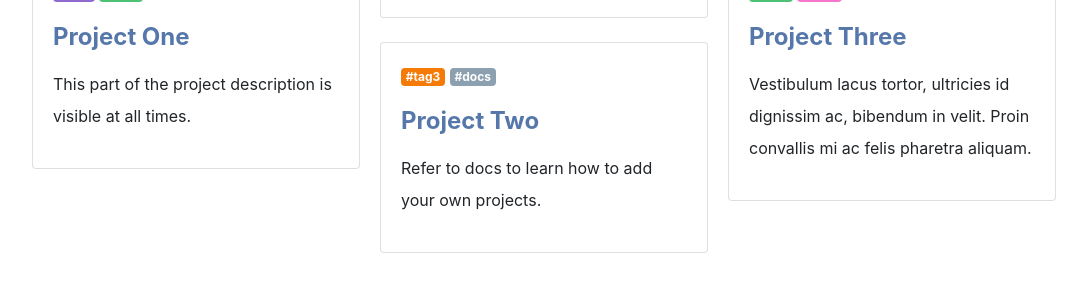
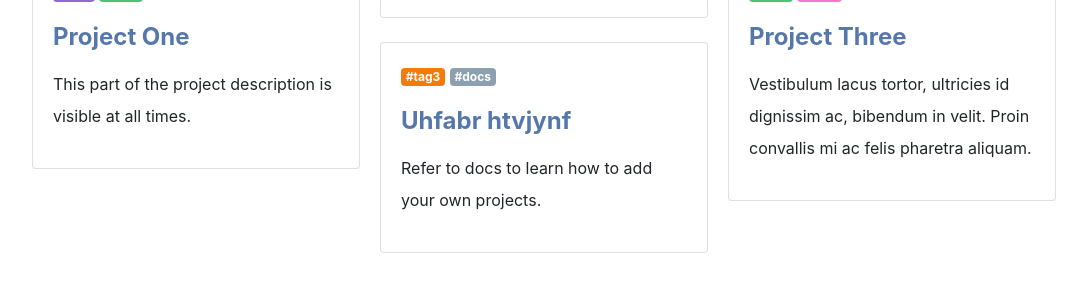
Before and after one commit to RedShadow-play/pm-profiru-82335, a Jekyll site: the page built from pages/projects.html, in a window 1280 px wide. Shown: the part 590-890 px from the top of the page, without its empty margins (96-1183 px from the left). Built offline with Jekyll 4.4.1, drawn with Linux system fonts in a browser that asks for light colours; nearby versions of some CDN libraries; a style sheet for code colours, icons or effects is not loaded.

Commit message:
projects.yml: changed

```diff
--- a/_data/projects.yml
+++ b/_data/projects.yml
@@ -24,7 +24,7 @@
 
   tags: [jekyll, open-source]
 
-- name: Project Two
+- name: Uhfabr htvjynf
   id: p2
   img_src:
   description_less: >
```
